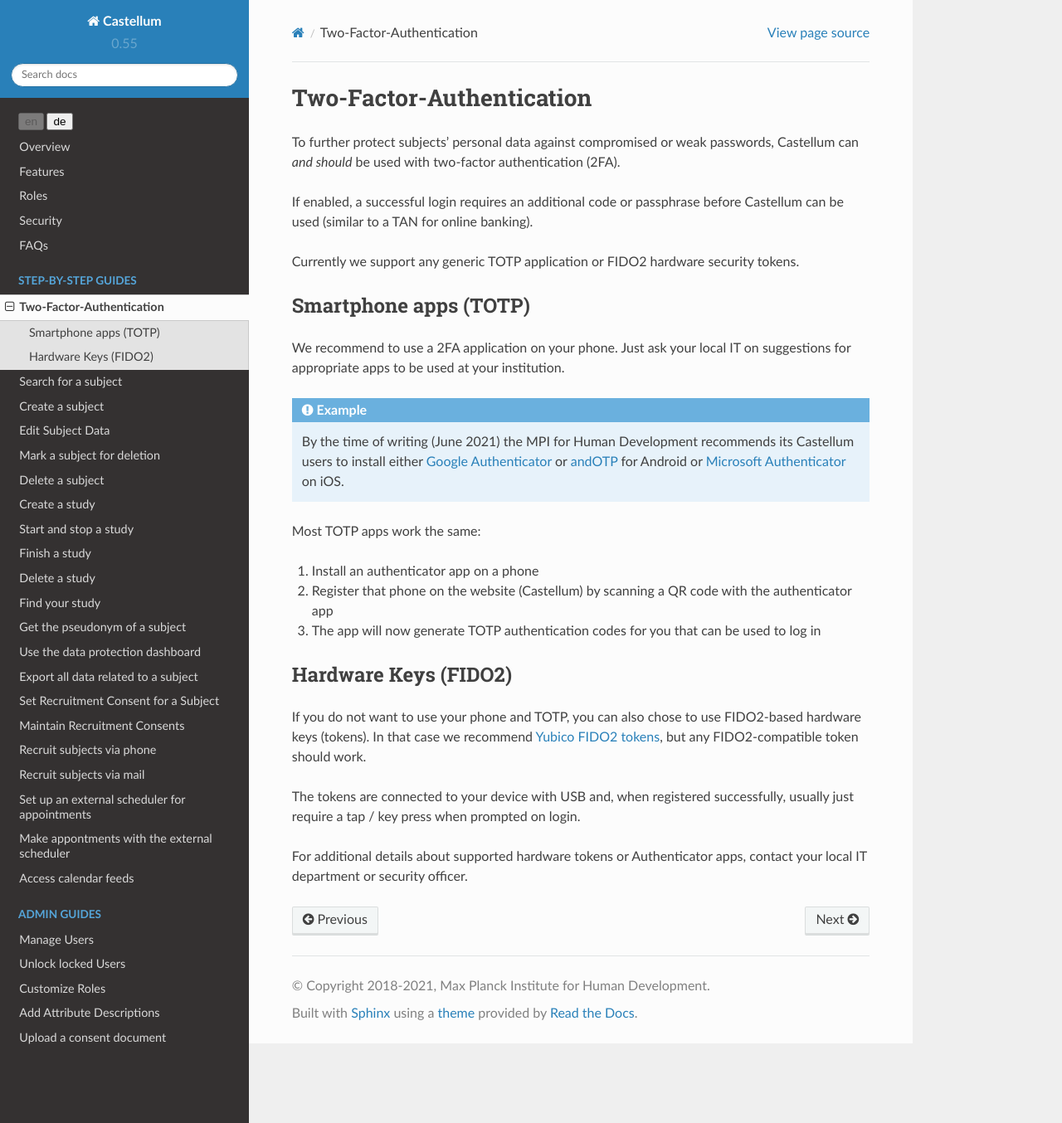
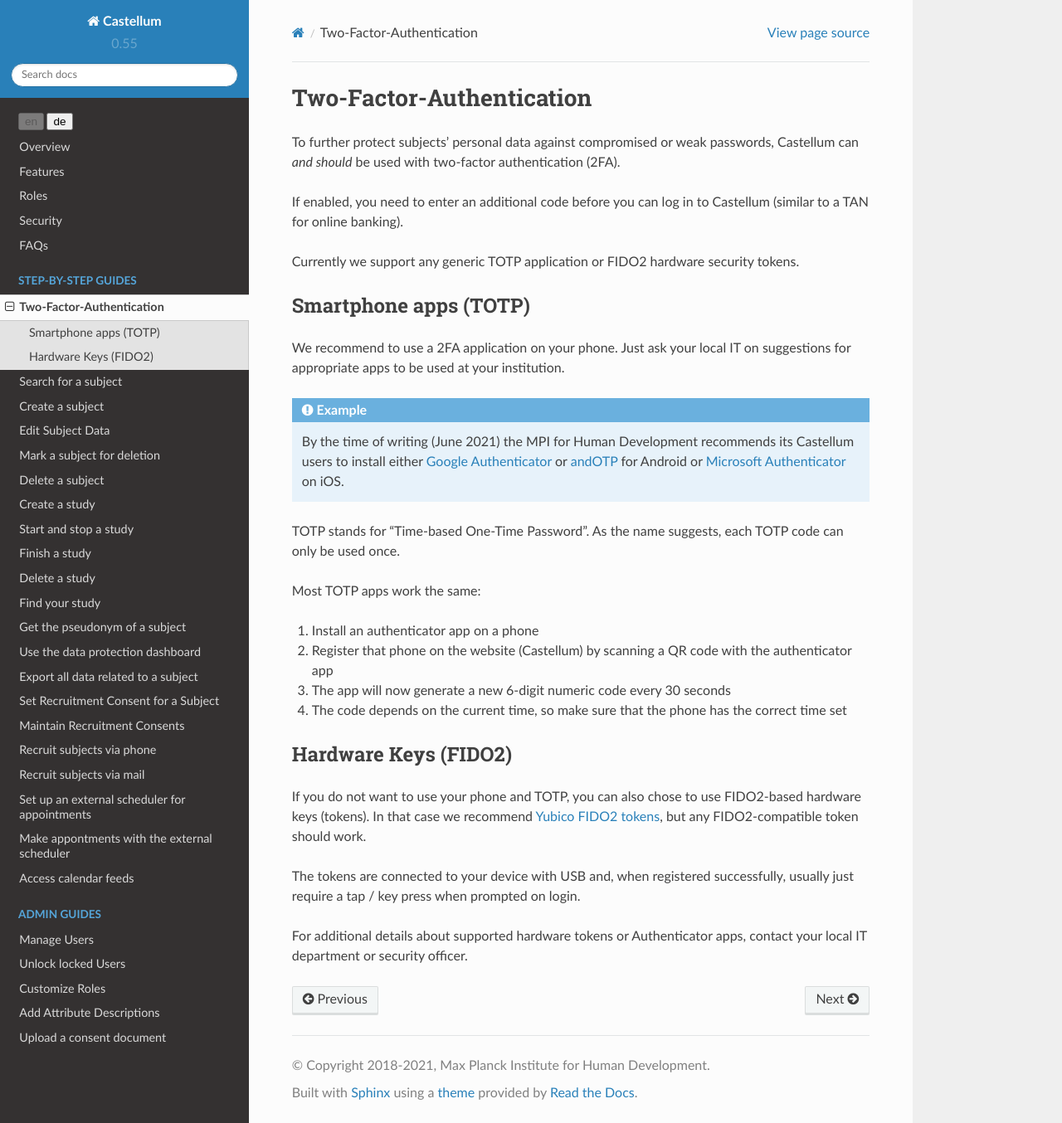
Before and after one commit to DouglasNeuroInformatics/castellum, a Sphinx documentation site: the page built from source/guides/two-factor-authentication.rst, in a window 1280 px wide and 1354 px high. Shown: the whole window at 83% size. Built offline with Sphinx 7.4.7 and the Read the Docs theme 2.0.0, drawn with Linux system fonts in a browser that asks for light colours.

Commit message:
expand 2FA
inspired by https://docs.mpcdf.mpg.de/faq/2fa.html

```diff
--- a/source/guides/two-factor-authentication.rst
+++ b/source/guides/two-factor-authentication.rst
@@ -7,8 +7,8 @@ To further protect subjects' personal data against compromised or weak
 passwords, Castellum can *and should* be used with two-factor authentication
 (2FA).
 
-If enabled, a successful login requires an additional code or passphrase before
-Castellum can be used (similar to a TAN for online banking).
+If enabled, you need to enter an additional code before you can log in to
+Castellum (similar to a TAN for online banking).
 
 Currently we support any generic TOTP application or FIDO2 hardware security
 tokens.
@@ -28,13 +28,17 @@ suggestions for appropriate apps to be used at your institution.
     Android or `Microsoft Authenticator
     <https://apps.apple.com/de/app/microsoft-authenticator/id983156458>`_ on iOS.
 
+TOTP stands for “Time-based One-Time Password”. As the name suggests, each TOTP
+code can only be used once.
+
 Most TOTP apps work the same:
 
 1.  Install an authenticator app on a phone
 2.  Register that phone on the website (Castellum) by scanning a QR code with
     the authenticator app
-3.  The app will now generate TOTP authentication codes for you that can be
-    used to log in
+3.  The app will now generate a new 6-digit numeric code every 30 seconds
+4.  The code depends on the current time, so make sure that the phone
+    has the correct time set
 
 Hardware Keys (FIDO2)
 ---------------------
```
